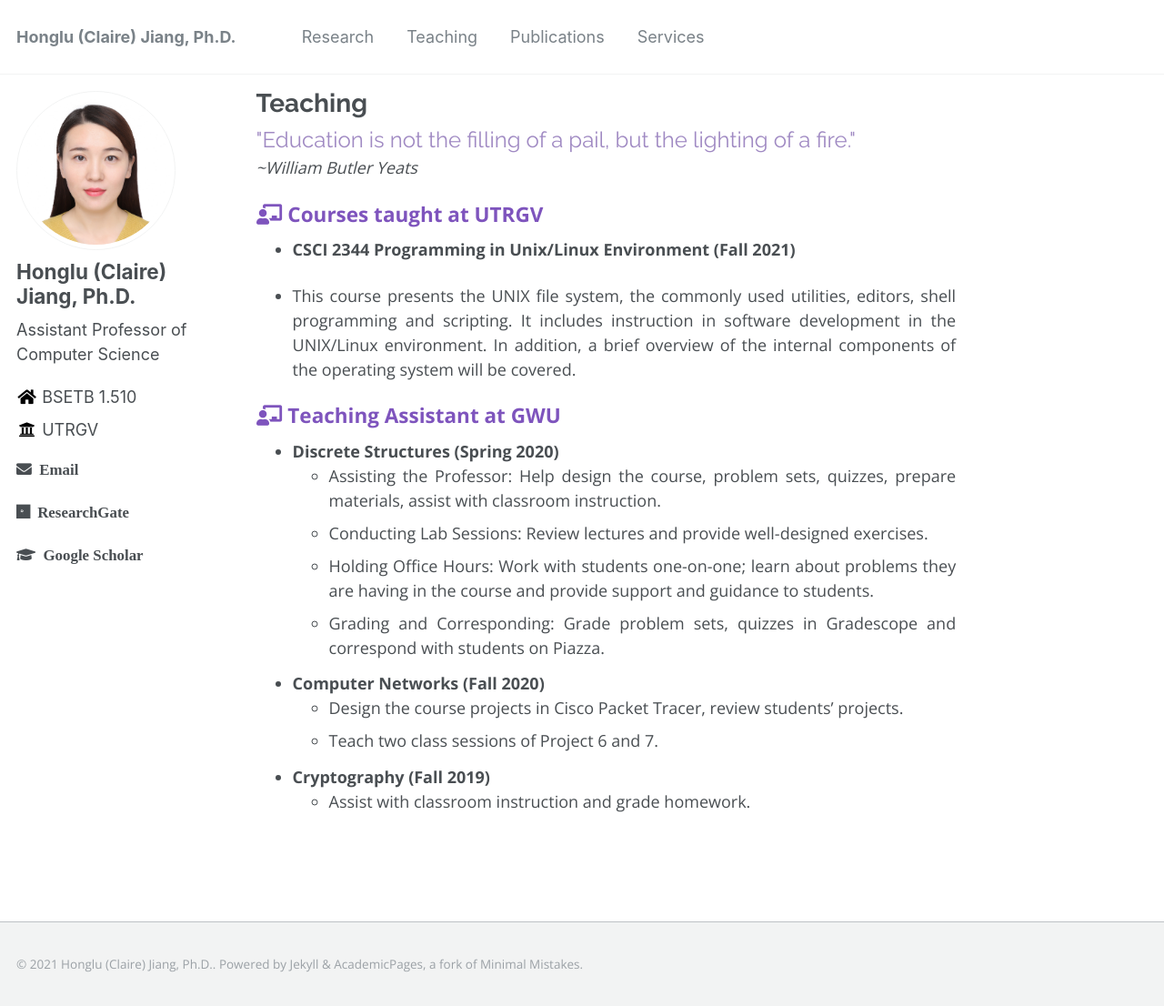
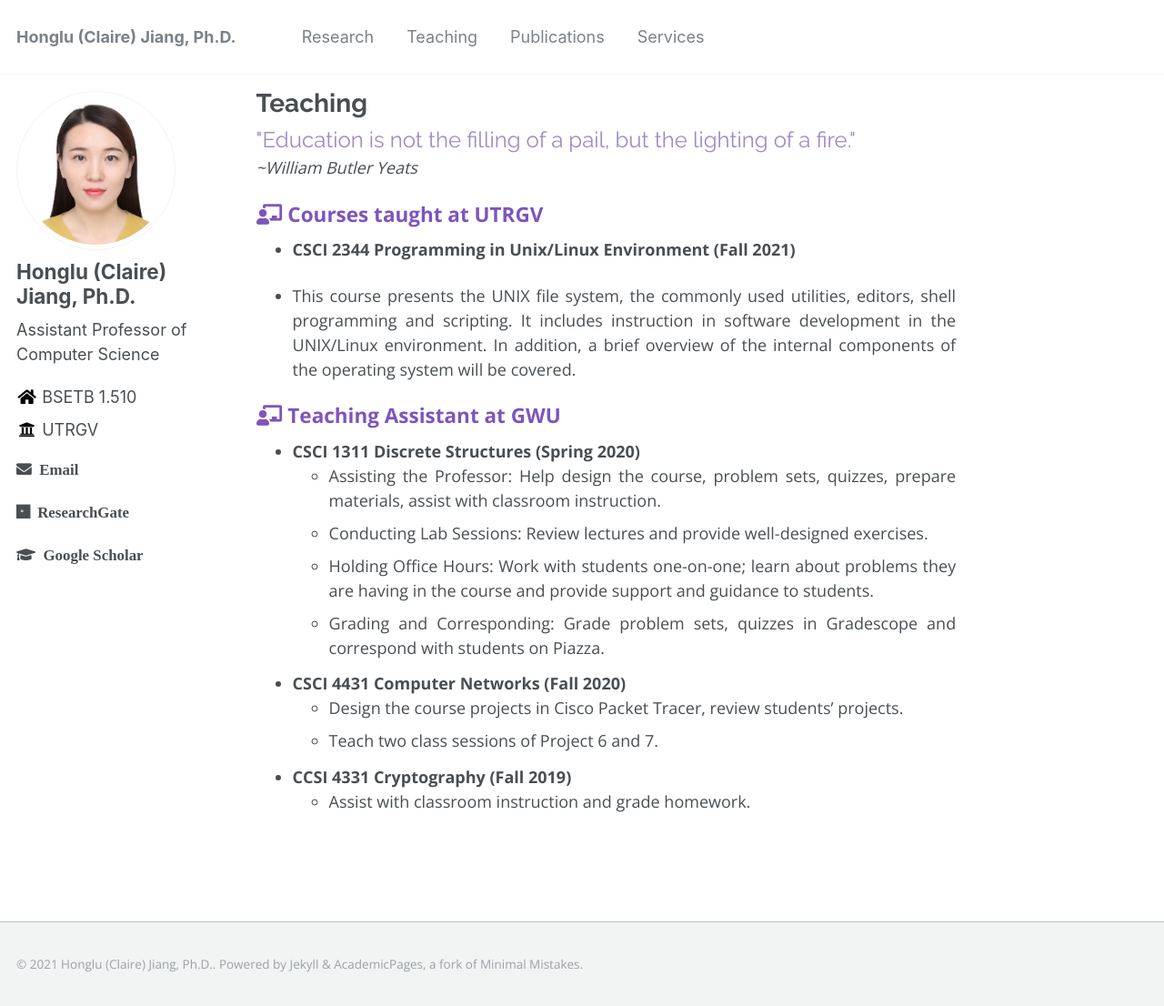
Before and after one commit to hljiang0720/hljiang.github.io, a Jekyll site: the page built from _pages/teaching.md, in a window 1280 px wide and 1106 px high. Shown: the whole window at 91% size. Built offline with Jekyll 4.4.1, drawn with Linux system fonts in a browser that asks for light colours.

Commit message:
Update teaching.md

```diff
--- a/_pages/teaching.md
+++ b/_pages/teaching.md
@@ -22,15 +22,15 @@ author_profile: true
 
 
 ### <i class="fa fa-fw fa-chalkboard-teacher" aria-hidden="true"></i> Teaching Assistant at GWU
-* **Discrete Structures (Spring 2020)**
+* **CSCI 1311 Discrete Structures (Spring 2020)**
   * Assisting the Professor: Help design the course, problem sets, quizzes, prepare materials, assist with classroom instruction.
   * Conducting Lab Sessions: Review lectures and provide well-designed exercises.
   * Holding Office Hours: Work with students one-on-one; learn about problems they are having in the course and provide support and guidance to students.
   * Grading and Corresponding: Grade problem sets, quizzes in Gradescope and correspond with students on Piazza.
 
-* **Computer Networks (Fall 2020)**
+* **CSCI 4431 Computer Networks (Fall 2020)**
   * Design the course projects in Cisco Packet Tracer, review students’ projects.
   * Teach two class sessions of Project 6 and 7.
 
-* **Cryptography (Fall 2019)**
+* **CCSI 4331 Cryptography (Fall 2019)**
   * Assist with classroom instruction and grade homework.
```
